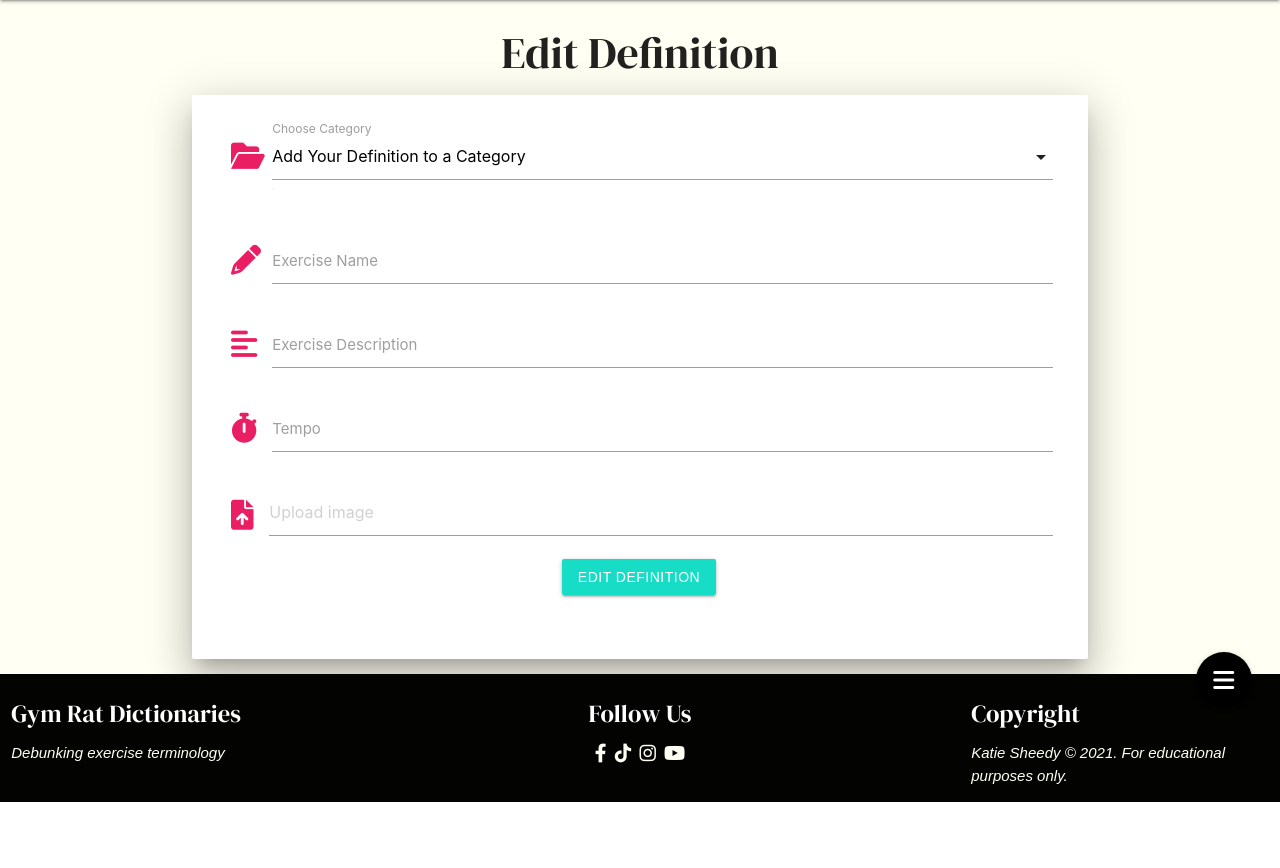
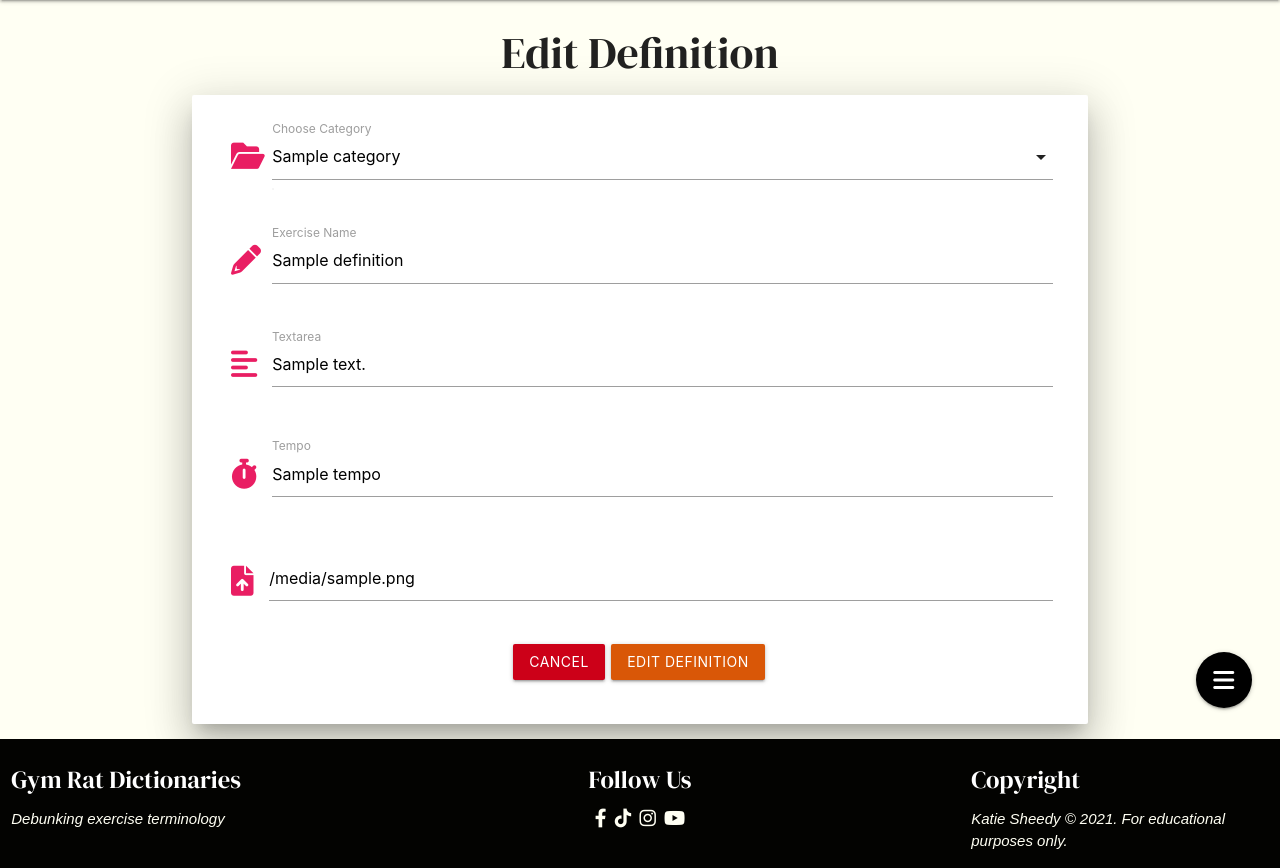
Before and after one commit to KSheeds1/Gym-Rat-Dictionaries, a Flask app: template templates/edit_definition.html in a window 1280 px wide. Shown: the part 64-932 px from the top of the page. Before the commit the page ends 866 px from the top, so only its background shows below. Run offline with Flask 2, Linux system fonts and the light colour scheme; the template is opened without the code that fills it: most values are stand-ins (such as "Sample title", 1, 10 or a date in 2020); some libraries are stand-ins or nearby versions.

Commit message:
Alter the row-column structure of  the form on edit_definition.html er the row-column structure of the form on edit_definition.html and bind data to the edit definition form.

```diff
--- a/templates/edit_definition.html
+++ b/templates/edit_definition.html
@@ -10,9 +10,13 @@
                 <div class="input-field col s12">
                     <i class="fas fa-folder-open prefix pink-text"></i>
                     <select id="category_name" name="category_name" class="validate" required>
-                        <option value="" disabled selected>Add Your Definition to a Category</option>
+                        <option value="" disabled>Add Your Definition to a Category</option>
                         {% for category in categories %}
+                            {% if category.category_name == definition.category_name %}
+                            <option value="{{ category.category_name}}" selected>{{ category.category_name }}</option>
+                            {% else %}
                             <option value="{{ category.category_name}}">{{ category.category_name }}</option>
+                            {% endif %}
                         {% endfor %}
                     </select>
                     <label for="category_name">Choose Category</label>
@@ -23,44 +27,54 @@
                 <div class="input-field col s12">
                     <i class="fas fa-pencil-alt prefix pink-text"></i>
                     <input id="exercise_name" name="exercise_name" minlength="5" maxlength="60"
-                        type="text" class="validate" required>
+                        value="{{ definition.exercise_name}}" type="text" class="validate" required>
                     <label for="exercise_name">Exercise Name</label>
                 </div>
+            </div>
             <!--Exercise Description-->
+            <div class="row">
                 <div class="input-field col s12">
                     <i class="fas fa-align-left prefix pink-text"></i>
-                    <input id="exercise_description" name="exercise_description" minlength="5"
-                        maxlength="500" type="text" class="validate" required>
-                    <label for="exercise_description">Exercise Description</label>
+                    <textarea id="exercise_description" name="exercise_description" minlength="5"
+                        maxlength="500" class="materialize-textarea validate" required>
+                        {{- definition.exercise_description -}}
+                    </textarea>
+                    <label for="exercise_description">Textarea</label>
+                </div>
             </div>
             <!--Tempo-->
+            <div class="row">
                 <div class="input-field col s12">
                     <i class="fas fa-stopwatch prefix pink-text"></i>
-                    <input id="tempo" name="tempo" minlength="2"
-                        maxlength="5" type="text" class="validate" required>
+                    <input id="tempo" name="tempo" minlength="2" maxlength="5"
+                        value="{{ definition.tempo }}" type="text" class="validate" required>
                     <label for="tempo">Tempo</label>
                 </div>
+            </div>
             <!--Upload Image-->
+            <div class="row">
                 <div class="input-field">
                     <form action="POST">
                         <div class="col s12 file-field input-field">
                             <div class="btn-flat left">
-                            <input id="image_url" name="image_url" type="file"><br>
+                                <input id="image_url" name="image_url"  value="{{ image_url }}" type="file"><br>
                                 <span><i class="fas fa-file-upload prefix pink-text"></i></span>
                             </div>
                             <div class="file-path-wrapper">
-                            <input class="file-path validate" id="image_url" name="image_url" type="text" placeholder="Upload image">
+                                <input class="file-path validate" id="image_url" name="image_url" type="text"
+                                    value="{{ image_url }}" placeholder="Upload image">
                             </div>
                         </div>
                     </form>
                 </div>
+            </div>
             <!--Edit definition button-->
             <div class="row">
                 <div class="col s12 center-align">
-                        <button class="btn add-btn center-align" type="submit">Edit Definition</button>
+                    <a href="{{ url_for('get_definitions') }}" class="btn delete">Cancel</a>
+                    <button class="edit btn center-align" type="submit">Edit Definition</button>
+
                 </div>
-                </div>
-
             </div>
         </form>
     </div>
```
Lines whose indentation alone changed are shown as unchanged.
